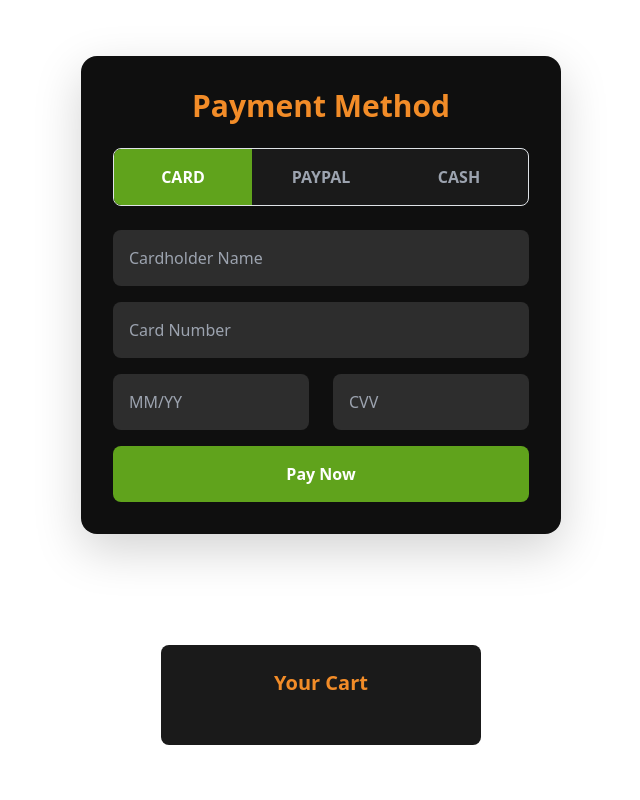
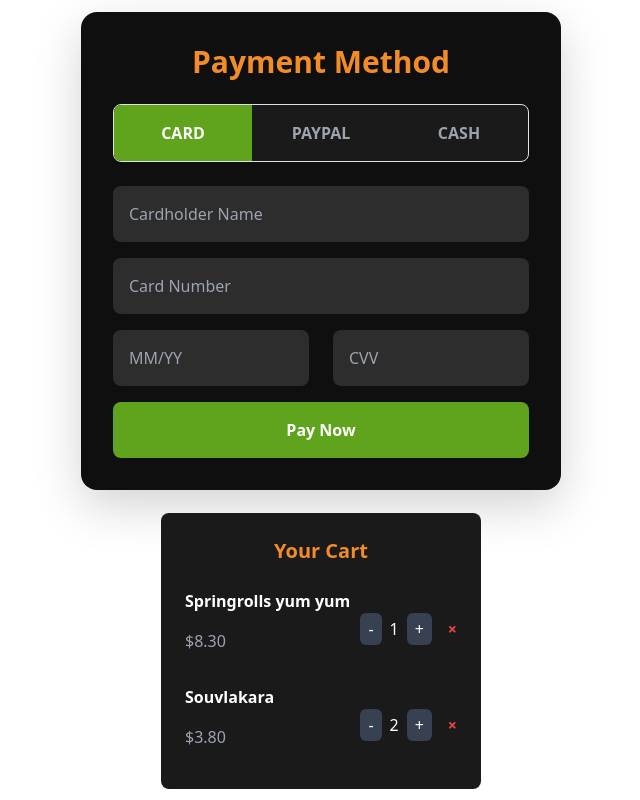
Before and after one commit to theopitsi-hue/STiSE-Project-UNIWA, a React (Create React App) app in the folder Springroll-Client/: page /payment in a window 1280 px wide. Shown: the whole page, without its empty margins (319-959 px from the left). Built offline with nearby package versions, Linux system fonts and the light colour scheme.

Commit message:
refactor: render cart items with quantity controls

```diff
--- a/Springroll-Client/src/pages/Payment/Payment.jsx
+++ b/Springroll-Client/src/pages/Payment/Payment.jsx
@@ -15,6 +15,20 @@ const Payment = () => {
         { id: 1, name: "Springrolls yum yum", price: 8.30, quantity: 1, img: productA },
         { id: 2, name: "Souvlakara", price: 3.80, quantity: 2, img: "https://via.placeholder.com/40" },
     ]);
+
+    const incrementQuantity = (id) => {
+        setCart(cart.map(item => item.id === id ? { ...item, quantity: item.quantity + 1 } : item));
+    };
+
+    const decrementQuantity = (id) => {
+        setCart(cart.map(item => item.id === id ? { ...item, quantity: Math.max(1, item.quantity - 1) } : item));
+    };
+
+    const removeItem = (id) => {
+        setCart(cart.filter(item => item.id !== id));
+    };
+
+    const total = cart.reduce((sum, item) => sum + item.price * item.quantity, 0).toFixed(2);
 
     return (
         <><div className="w-full max-w-[480px] mx-auto p-6 sm:p-8 bg-[#0f0f0f] rounded-2xl shadow-lg space-y-6">
@@ -86,11 +100,25 @@ const Payment = () => {
                 </div>
             )}
         </div>
-        <div className="w-80 bg-[#1a1a1a] p-4 rounded-lg space-y-4 flex-shrink-0">
+            <div className="w-80 bg-[#1a1a1a] p-4 rounded-lg space-y-4 flex-shrink-0">
                 <h3 className="text-xl font-semibold text-springOrange mb-4 text-center">Your Cart</h3>
                 {cart.length === 0 ? (
                     <p className="text-gray-400 text-center">Your cart is empty</p>
                 ) : null}
+                {cart.map(item => (
+                    <div key={item.id} className="flex justify-between items-center gap-2">
+                        <div>
+                            <p className="text-white font-semibold">{item.name}</p>
+                            <p className="text-gray-400">${item.price.toFixed(2)}</p>
+                        </div>
+                        <div className="flex items-center gap-2">
+                            <button onClick={() => decrementQuantity(item.id)} className="px-2 py-1 bg-gray-700 text-white rounded">-</button>
+                            <span className="text-white">{item.quantity}</span>
+                            <button onClick={() => incrementQuantity(item.id)} className="px-2 py-1 bg-gray-700 text-white rounded">+</button>
+                            <button onClick={() => removeItem(item.id)} className="ml-2 text-red-500 font-bold">×</button>
+                        </div>
+                    </div>
+                ))}
             </div>
         </>
 
```
